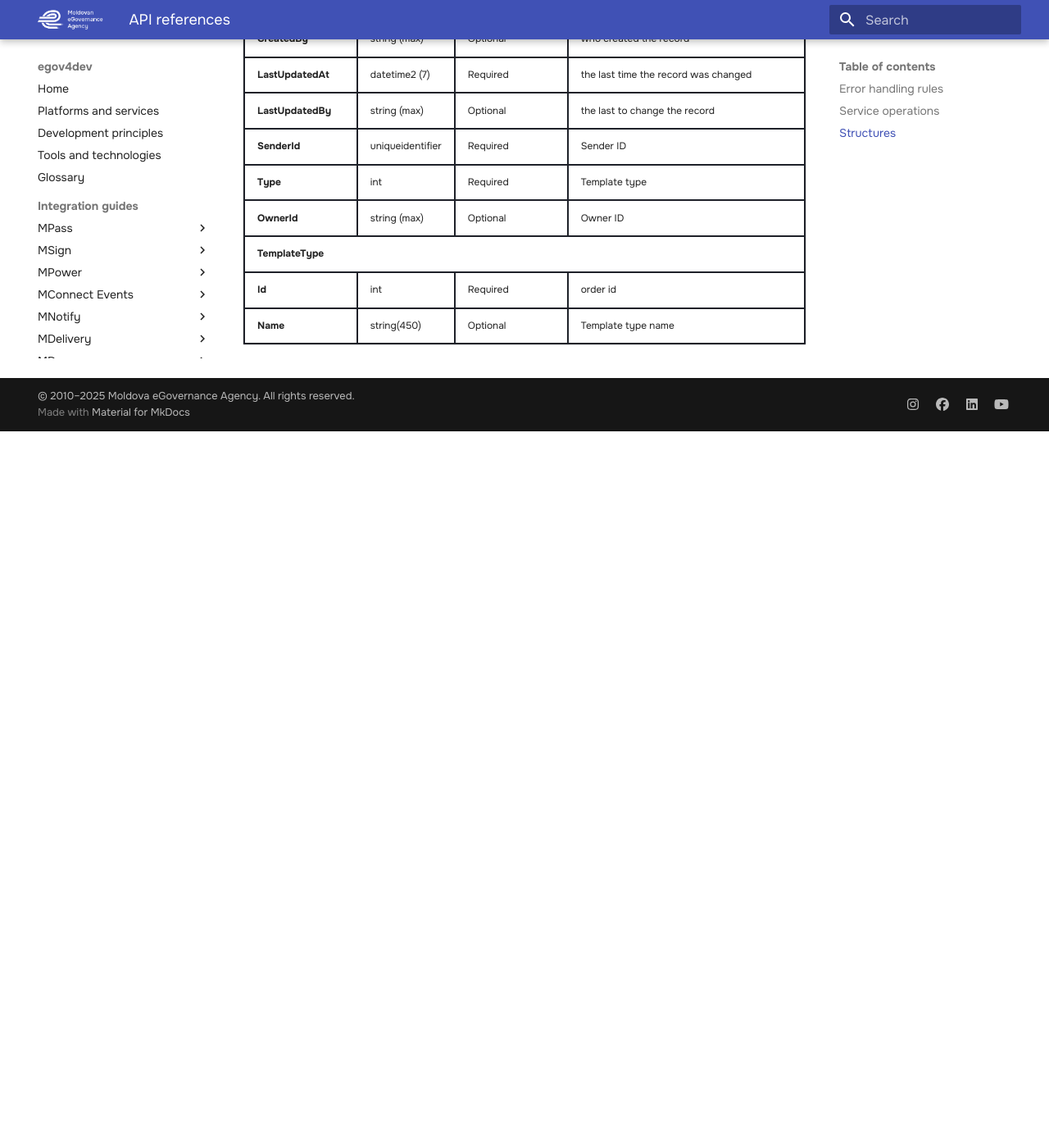
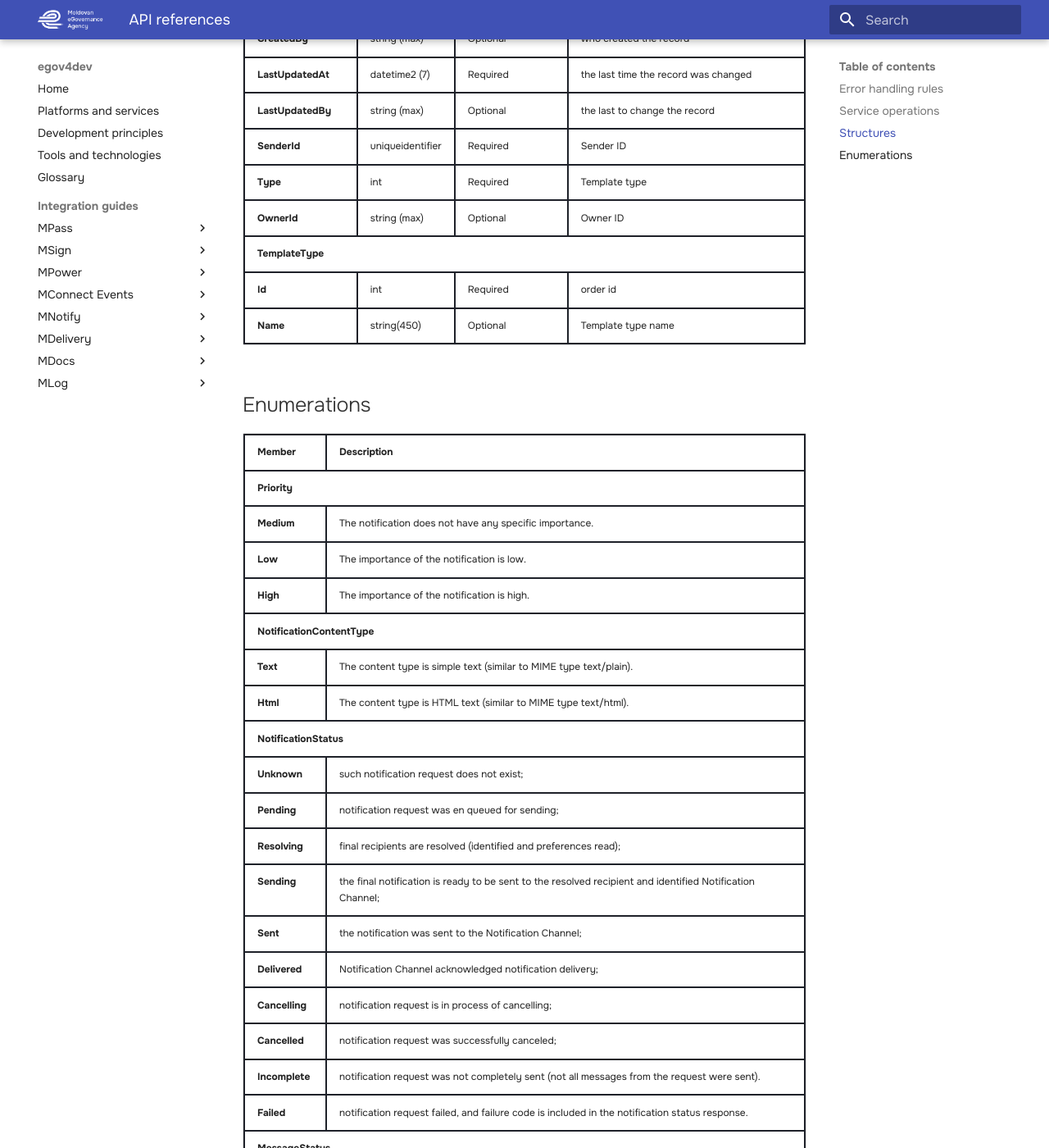
Before and after one commit to egov-moldova/egov4dev, an MkDocs documentation site: the page built from docs/guides/mnotify/api-references.md, in a window 1280 px wide and 1400 px high, scrolled down 9249 px. Shown: the whole window at 82% size. Built offline with MkDocs 1.6.1 and Material for MkDocs 9.7.7, drawn with Linux system fonts in a browser that asks for light colours; before the commit the page ends 9775 px from its top, so only the background shows below that; some of the changed text lies outside the part shown.

Commit message:
Update api-references.md

```diff
--- a/docs/guides/mnotify/api-references.md
+++ b/docs/guides/mnotify/api-references.md
@@ -1009,3 +1009,127 @@
         <td>Template type name</td>
     </tr>
 </table>
+
+## Enumerations
+
+<table>
+    <tr>
+        <th><strong>Member</strong></th>
+        <th>Description</th>
+    </tr>
+    <tr>
+        <th colspan="2">Priority</th>
+    </tr>
+    <tr>
+        <td><strong>Medium</strong></td>
+        <td>The notification does not have any specific importance.</td>
+    </tr>
+    <tr>
+        <td><strong>Low</strong></td>
+        <td>The importance of the notification is low.</td>
+    </tr>
+    <tr>
+        <td><strong>High</strong></td>
+        <td>The importance of the notification is high.</td>
+    </tr>
+    <tr>
+        <th colspan="2">NotificationContentType</th>
+    </tr>
+    <tr>
+        <td><strong>Text</strong></td>
+        <td>The content type is simple text (similar to MIME type text/plain).</td>
+    </tr>
+    <tr>
+        <td><strong>Html</strong></td>
+        <td>The content type is HTML text (similar to MIME type text/html).</td>
+    </tr>
+    <tr>
+        <th colspan="2" >NotificationStatus</th>
+    </tr>
+    <tr>
+        <td><strong>Unknown</strong></td>
+        <td>such notification request does not exist;</td>
+    </tr>
+    <tr>
+        <td><strong>Pending</strong></td>
+        <td>notification request was en queued for sending;</td>
+    </tr>
+    <tr>
+        <td><strong>Resolving</strong></td>
+        <td>final recipients are resolved (identified and preferences read);</td>
+    </tr>
+    <tr>
+        <td><strong>Sending</strong></td>
+        <td>the final notification is ready to be sent to the resolved recipient and identified Notification Channel;</td>
+    </tr>
+    <tr>
+        <td><strong>Sent</strong></td>
+        <td>the notification was sent to the Notification Channel;</td>
+    </tr>
+    <tr>
+        <td><strong>Delivered</strong></td>
+        <td>Notification Channel acknowledged notification delivery;</td>
+    </tr>
+    <tr>
+        <td><strong>Cancelling</strong></td>
+        <td>notification request is in process of cancelling;</td>
+    </tr>
+    <tr>
+        <td><strong>Cancelled</strong></td>
+        <td>notification request was successfully canceled;</td>
+    </tr>
+    <tr>
+        <td><strong>Incomplete</strong></td>
+        <td>notification request was not completely sent (not all messages from the request were sent).</td>
+    </tr>
+    <tr>
+        <td><strong>Failed</strong></td>
+        <td>notification request failed, and failure code is included in the notification status response.</td>
+    </tr>
+    <tr>
+        <th colspan="2">MessageStatus</th>
+    </tr>
+    <tr>
+        <td><strong>Pending</strong></td>
+        <td>message was en queued for sending;</td>
+    </tr>
+    <tr>
+        <td><strong>Sent</strong></td>
+        <td>message was sent to the Notification Channel;</td>
+    </tr>
+    <tr>
+        <td><strong>Delivered</strong></td>
+        <td>Notification Channel acknowledged message delivery;</td>
+    </tr>
+    <tr>
+        <td><strong>Read</strong></td>
+        <td>Notification Channel confirmed the message is read by the Recipient;</td>
+    </tr>
+    <tr>
+        <td><strong>Failed</strong></td>
+        <td>message sending failed, and failure code is included in the message status response.</td>
+    </tr>
+    <tr>
+        <th colspan="2">NotificationDeliveryChannel</th>
+    </tr>
+    <tr>
+        <td><strong>Email</strong></td>
+        <td>The notification delivery channel is e-mail.</td>
+    </tr>
+    <tr>
+        <td><strong>SMS</strong></td>
+        <td>The notification delivery channel is a SMS message.</td>
+    </tr>
+    <tr>
+        <td><strong>Viber</strong></td>
+        <td>The notification delivery channel is viber.</td>
+    </tr>
+    <tr>
+        <td><strong>Web push</strong></td>
+        <td>The notification delivery channel is browser(web push).</td>
+    </tr>
+    <tr>
+        <td><strong>MCabinet</strong></td>
+        <td>The notification is sent to MCabinet.</td>
+    </tr>
+</table>
```
